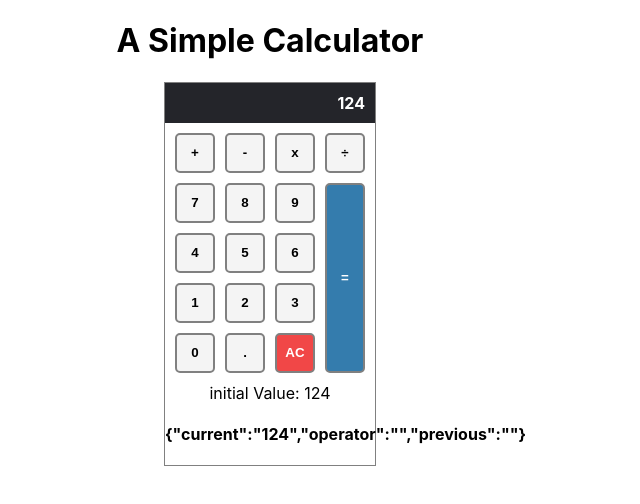
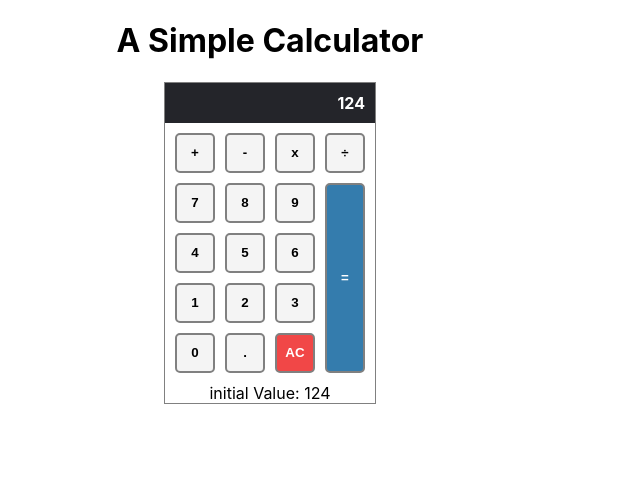
Before and after one commit to lastrafda/calculator-fs, a React (Create React App) app: page / in a window 1280 px wide. Shown: the top 504 px of the page, without its empty margins (370-1010 px from the left). Built offline with nearby package versions, Linux system fonts and the light colour scheme.

Commit message:
remove my debug message from the jsx template

```diff
--- a/src/components/Calculator.js
+++ b/src/components/Calculator.js
@@ -121,7 +121,6 @@ const Calculator = ({ initialValue }) => {
         </div>
       </div>
       initial Value: {initialValue}
-      <h4>{JSON.stringify(state)}</h4>
     </div>
   );
 };
```
